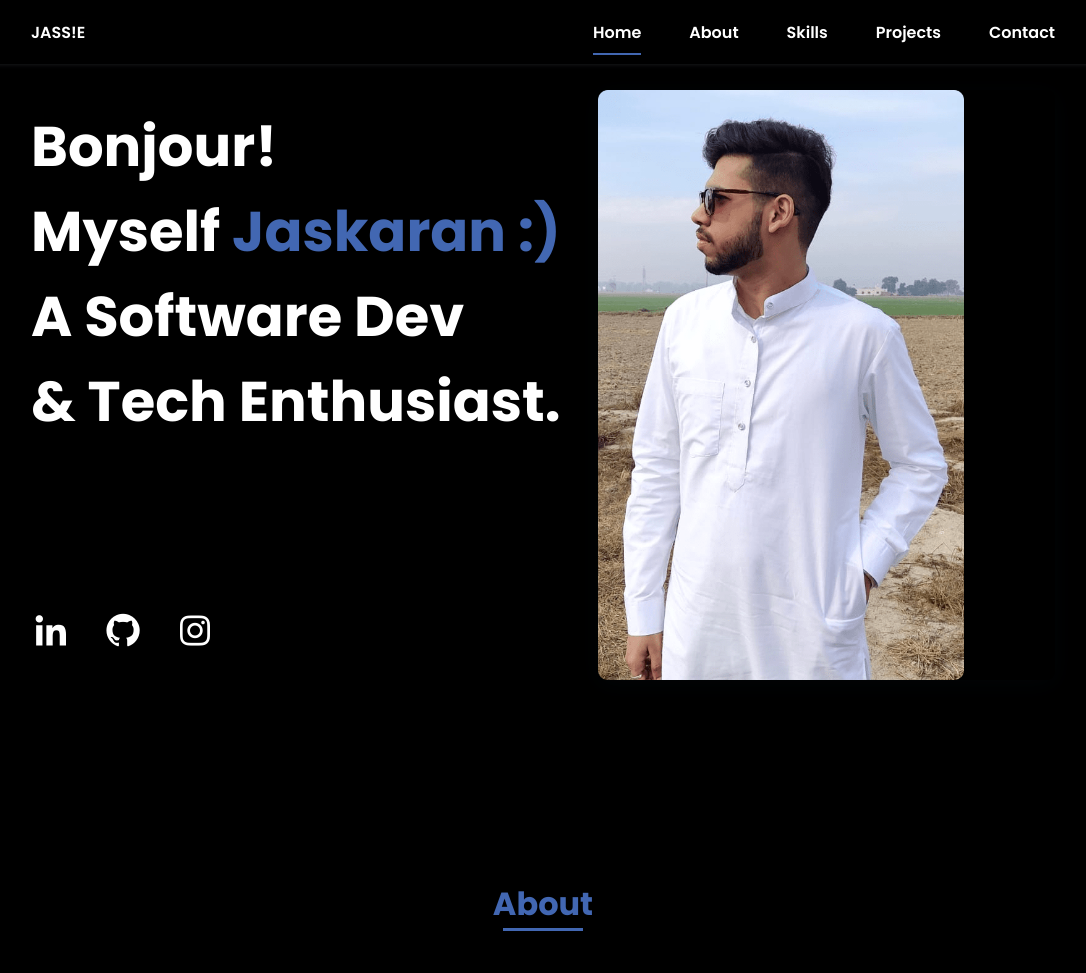
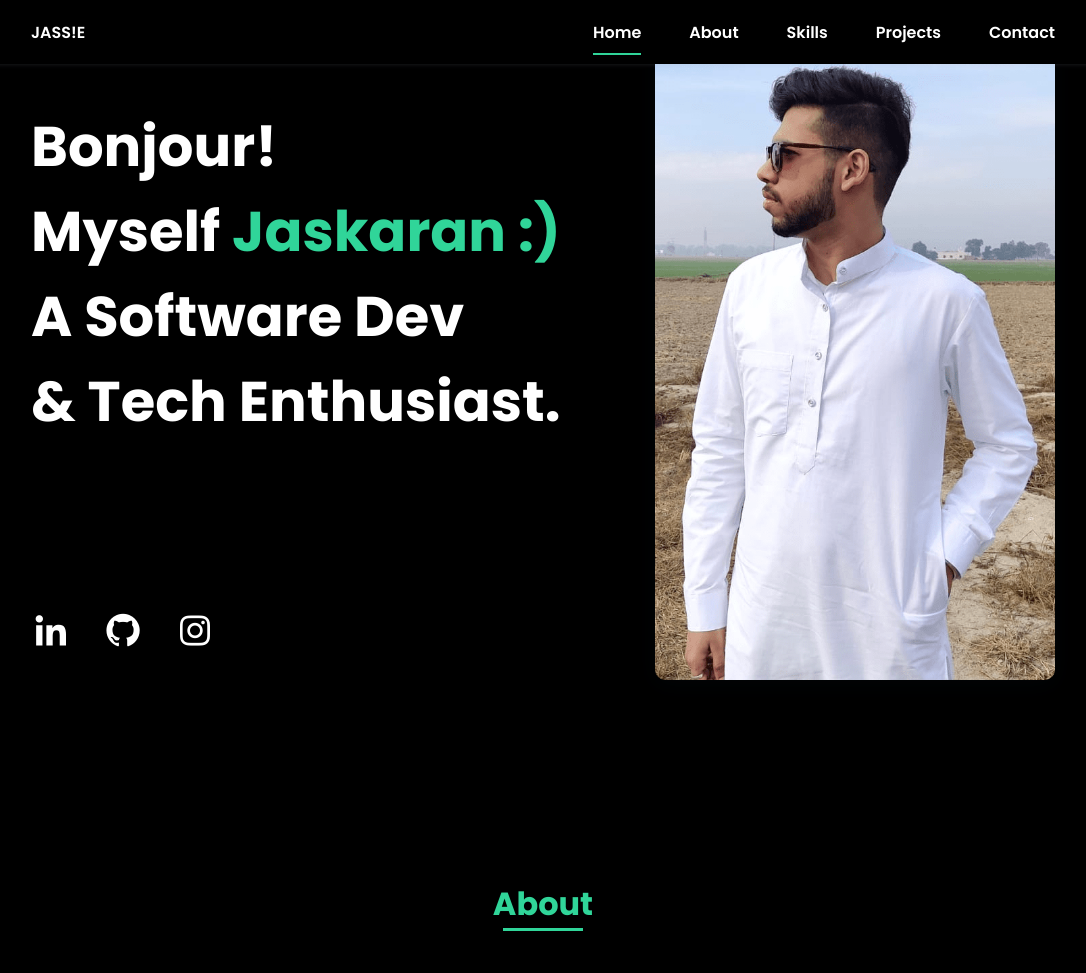
Before and after one commit to jassiepinkman/portfolio, a PHP site: page / in a window 1280 px wide. Shown: the top 973 px of the page, without its empty margins (97-1183 px from the left). Run offline with PHP 8.4, Linux system fonts and the light colour scheme; some web fonts are replaced.

Commit message:
Update styles.css

```diff
--- a/styles.css
+++ b/styles.css
@@ -11,7 +11,7 @@
 
 /*===== Colores =====*/
 :root{
-  --first-color: #4267B2;
+  --first-color: #30D599;
   --second-color: #fff;
 }
 
@@ -74,7 +74,7 @@ a{
   text-decoration: none;
 }
 img{
-  max-width: 80%;
+  max-width: 100%;
   height: auto;
   display: block;
 }
@@ -219,10 +219,10 @@ img{
 }
 .home__img{
   position: absolute;
-  right: 2%;
-  bottom: 0%;
+  right: 3%;
+  bottom: 1%;
   border-radius: .5rem;
-  width: 265px;
+  width: 240px;
   box-shadow: 0 4px 25px rgba(14,36,49,.15);
 }
 
@@ -431,7 +431,7 @@ img{
     margin-right: var(--mb-4);
   }
   .home__img{
-    width: 457px;
+    width: 400px;
     box-shadow: 0 4px 25px rgba(14,36,49,.15);
     border-radius: .5rem;
     bottom: 15%;
```
